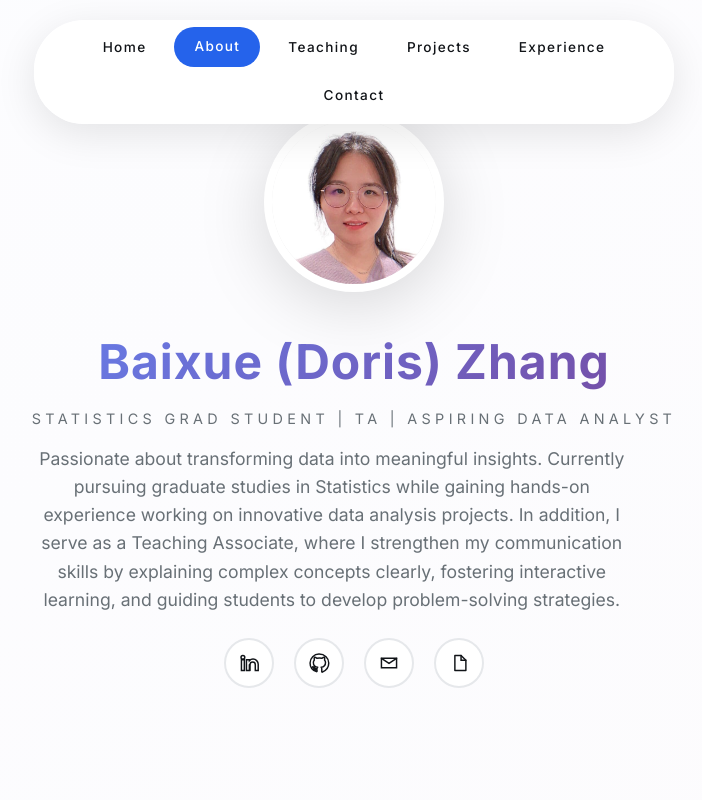
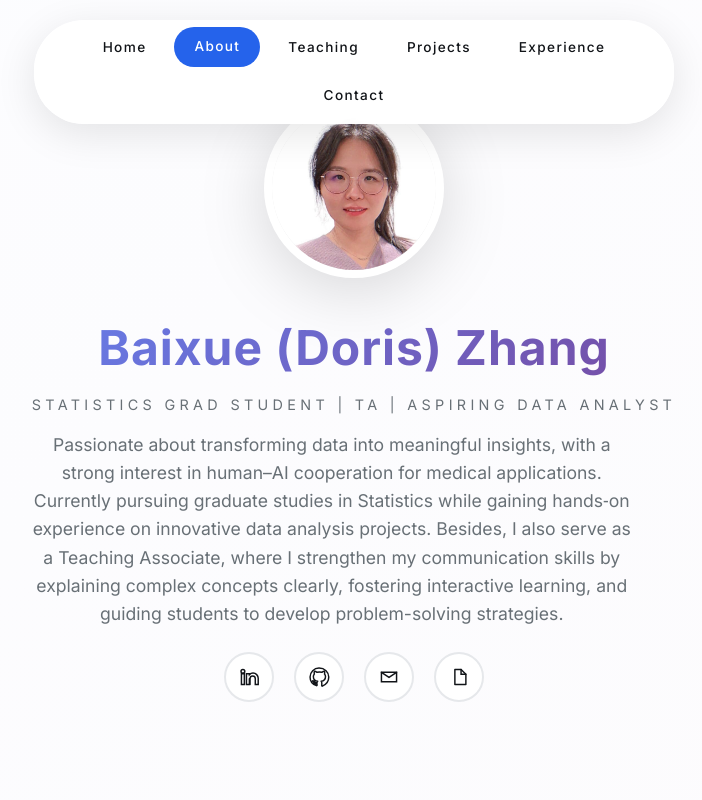
Before and after one commit to DorisTheChef/DorisTheChef.github.io, a plain HTML site: page index.html in a window 1280 px wide. Shown: the top 800 px of the page, without its empty margins (286-988 px from the left). Drawn offline with Linux system fonts and the light colour scheme.

Commit message:
Update projects, work experience, and volunteer sections
- Added new AI agent projects: EfficacyLens and DataCraft
- Updated work experience with Data Science internship and enhanced TA roles
- Added full-time parent experience and undergraduate education
- Updated GitHub links and project descriptions
- Enhanced intro with focus on human-AI cooperation in medical applications

```diff
--- a/index.html
+++ b/index.html
@@ -34,7 +34,7 @@
       <div class="fade-in">
         <h1 class="name">Baixue (Doris) Zhang</h1>
         <p class="subtitle">Statistics Grad Student | TA | Aspiring Data Analyst</p>
-        <p class="intro">Passionate about transforming data into meaningful insights. Currently pursuing graduate studies in Statistics while gaining hands-on experience working on innovative data analysis projects. In addition, I serve as a Teaching Associate, where I strengthen my communication skills by explaining complex concepts clearly, fostering interactive learning, and guiding students to develop problem-solving strategies.</p>
+        <p class="intro">Passionate about transforming data into meaningful insights, with a strong interest in human–AI cooperation for medical applications. Currently pursuing graduate studies in Statistics while gaining hands‑on experience on innovative data analysis projects. Besides, I also serve as a Teaching Associate, where I strengthen my communication skills by explaining complex concepts clearly, fostering interactive learning, and guiding students to develop problem-solving strategies.</p>
 
         <div class="socials" aria-label="Social links">
           <!-- LinkedIn -->
```
